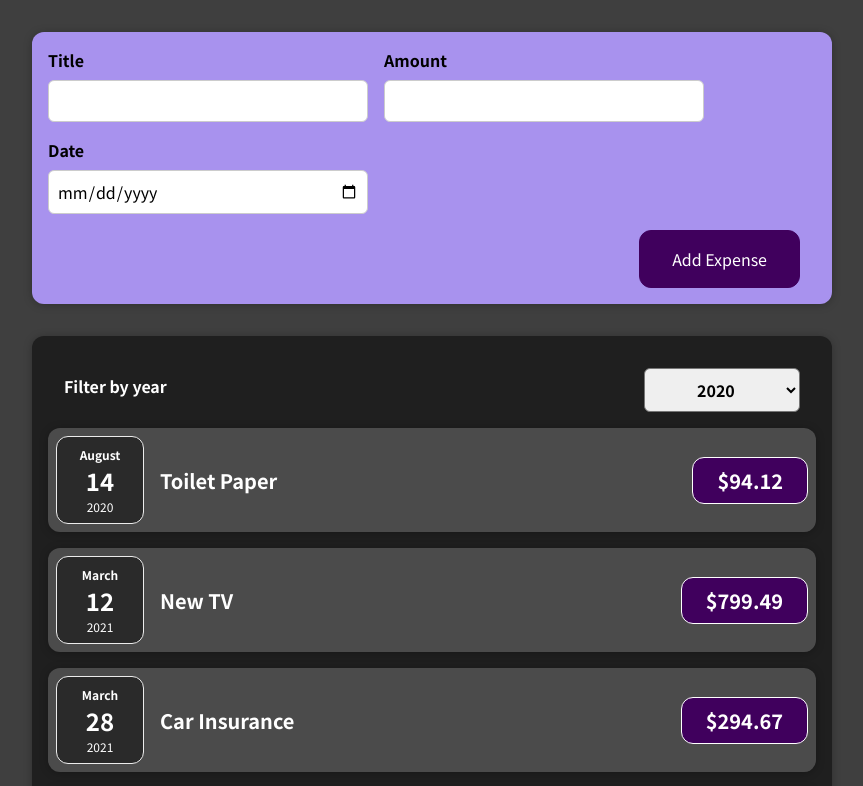
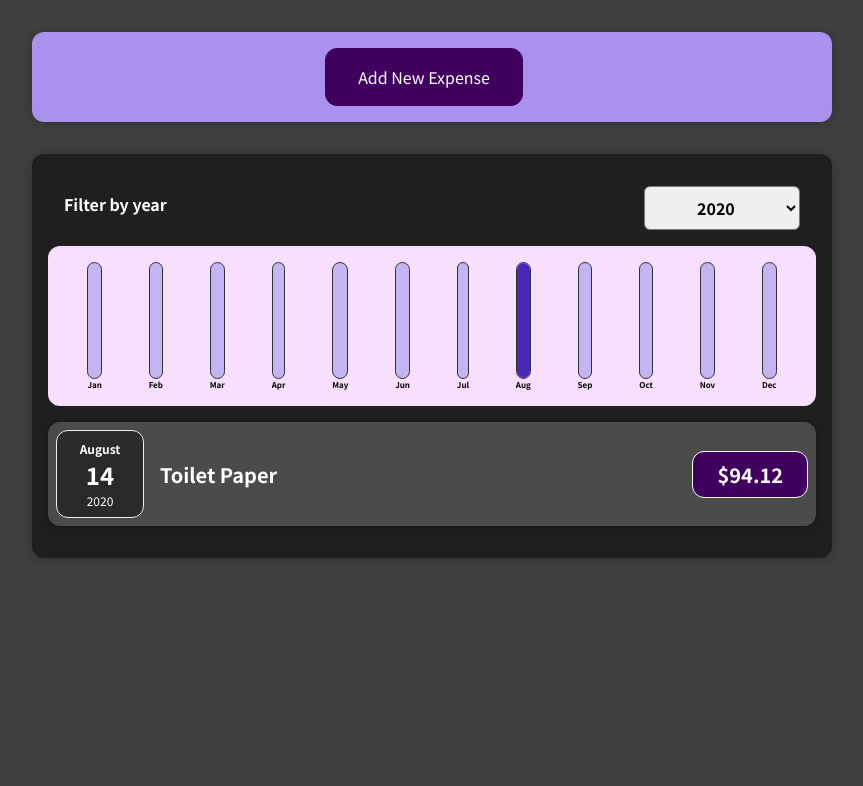
Before and after one commit to ThomasCode92/Expense-Tracker, a React (Create React App) app: page / in a window 1280 px wide. Shown: the top 786 px of the page, without its empty margins (208-1071 px from the left). Built offline with nearby package versions, Linux system fonts and the light colour scheme.

Commit message:
Rendering Lists & Conditional Content

```diff
--- a/src/App.js
+++ b/src/App.js
@@ -1,8 +1,8 @@
+import { useState } from 'react';
 import NewExpense from './components/NewExpense/NewExpense';
 import Expenses from './components/Expenses/Expenses';
 
-const App = () => {
-  const expenses = [
+const DUMMY_EXPENSES = [
   {
     id: 'e1',
     title: 'Toilet Paper',
@@ -24,9 +24,13 @@
   },
 ];
 
+const App = () => {
+  const [expenses, setExpenses] = useState(DUMMY_EXPENSES)
+
   const addExpenseHandler = expense => {
-    console.log('In App.js');
-    console.log(expense);
+    setExpenses(prevState => {
+      return [expense, ...prevState]
+    })
   };
 
   return (
--- /dev/null
+++ b/src/components/Chart/Chart.css
@@ -0,0 +1,9 @@
+.chart {
+  padding: 1rem;
+  border-radius: 12px;
+  background-color: #f8dfff;
+  text-align: center;
+  display: flex;
+  justify-content: space-around;
+  height: 10rem;
+}
--- /dev/null
+++ b/src/components/Chart/Chart.js
@@ -0,0 +1,22 @@
+import ChartBar from './ChartBar';
+import './Chart.css';
+
+const Chart = props => {
+  const dataPointValues = props.dataPoints.map(dataPoint => dataPoint.value);
+  const totalMaximum = Math.max(...dataPointValues);
+
+  return (
+    <div className="chart">
+      {props.dataPoints.map(dataPoint => (
+        <ChartBar
+          key={dataPoint.label}
+          value={dataPoint.value}
+          maxValue={totalMaximum}
+          label={dataPoint.label}
+        />
+      ))}
+    </div>
+  );
+};
+
+export default Chart;
--- /dev/null
+++ b/src/components/Chart/ChartBar.css
@@ -0,0 +1,30 @@
+.chart-bar {
+  height: 100%;
+  display: flex;
+  flex-direction: column;
+  align-items: center;
+}
+
+.chart-bar__inner {
+  height: 100%;
+  width: 100%;
+  border: 1px solid #313131;
+  border-radius: 12px;
+  background-color: #c3b4f3;
+  overflow: hidden;
+  display: flex;
+  flex-direction: column;
+  justify-content: flex-end;
+}
+
+.chart-bar__fill {
+  background-color: #4826b9;
+  width: 100%;
+  transition: all 0.3s ease-out;
+}
+
+.chart-bar__label {
+  font-weight: bold;
+  font-size: 0.5rem;
+  text-align: center;
+}
--- /dev/null
+++ b/src/components/Chart/ChartBar.js
@@ -0,0 +1,23 @@
+import './ChartBar.css';
+
+const ChartBar = props => {
+  let barFillHeight = 0;
+
+  if (props.maxValue > 0) {
+    barFillHeight = Math.round((props.value / props.maxValue) * 100);
+  }
+
+  return (
+    <div className="chart-bar">
+      <div className="chart-bar__inner">
+        <div
+          className="chart-bar__fill"
+          style={{ height: `${barFillHeight}%` }}
+        ></div>
+      </div>
+      <div className="chart-bar__label">{props.label}</div>
+    </div>
+  );
+};
+
+export default ChartBar;
--- a/src/components/Expenses/ExpenseItem.js
+++ b/src/components/Expenses/ExpenseItem.js
@@ -4,6 +4,7 @@
 
 const ExpenseItem = props => {
   return (
+    <li>
       <Card className="expense-item">
         <ExpenseDate date={props.date} />
         <div className="expense-item__description">
@@ -11,6 +12,7 @@
           <div className="expense-item__price">${props.amount}</div>
         </div>
       </Card>
+    </li>
   );
 };
 
--- a/src/components/Expenses/Expenses.js
+++ b/src/components/Expenses/Expenses.js
@@ -1,8 +1,9 @@
+import { useState } from 'react';
 import Card from '../UI/Card';
 import ExpensesFilter from './ExpensesFilter';
-import ExpenseItem from './ExpenseItem';
+import ExpensesChart from './ExpensesChart';
+import ExpensesList from './ExpensesList';
 import './Expenses.css';
-import { useState } from 'react';
 
 const Expenses = props => {
   const expenses = props.items;
@@ -13,32 +14,19 @@
     setFilteredYear(selectedYear);
   };
 
+  const filteredExpenses = expenses.filter(expense => {
+    const year = expense.date.getFullYear().toString();
+    return year === filteredYear;
+  });
+
   return (
     <Card className="expenses">
       <ExpensesFilter
         selectedYear={filteredYear}
         onFilterChange={filterChangeHandler}
       />
-      <ExpenseItem
-        title={expenses[0].title}
-        amount={expenses[0].amount}
-        date={expenses[0].date}
-      />
-      <ExpenseItem
-        title={expenses[1].title}
-        amount={expenses[1].amount}
-        date={expenses[1].date}
-      />
-      <ExpenseItem
-        title={expenses[2].title}
-        amount={expenses[2].amount}
-        date={expenses[2].date}
-      />
-      <ExpenseItem
-        title={expenses[3].title}
-        amount={expenses[3].amount}
-        date={expenses[3].date}
-      />
+      <ExpensesChart expenses={filteredExpenses} />
+      <ExpensesList items={filteredExpenses} />
     </Card>
   );
 };
--- /dev/null
+++ b/src/components/Expenses/ExpensesChart.js
@@ -0,0 +1,27 @@
+import Chart from '../Chart/Chart';
+
+const ExpensesChart = props => {
+  const chartDataPoints = [
+    { label: 'Jan', value: 0 },
+    { label: 'Feb', value: 0 },
+    { label: 'Mar', value: 0 },
+    { label: 'Apr', value: 0 },
+    { label: 'May', value: 0 },
+    { label: 'Jun', value: 0 },
+    { label: 'Jul', value: 0 },
+    { label: 'Aug', value: 0 },
+    { label: 'Sep', value: 0 },
+    { label: 'Oct', value: 0 },
+    { label: 'Nov', value: 0 },
+    { label: 'Dec', value: 0 },
+  ];
+
+  for (const expense of props.expenses) {
+    const expenseMonth = expense.date.getMonth(); // starting at 0 => January is 0
+    chartDataPoints[expenseMonth].value += expense.amount;
+  }
+
+  return <Chart dataPoints={chartDataPoints} />;
+};
+
+export default ExpensesChart;
--- /dev/null
+++ b/src/components/Expenses/ExpensesList.css
@@ -0,0 +1,9 @@
+.expenses-list {
+  list-style: none;
+  padding: 0;
+}
+
+.expenses-list__fallback {
+  color: white;
+  text-align: center;
+}
--- /dev/null
+++ b/src/components/Expenses/ExpensesList.js
@@ -0,0 +1,27 @@
+import ExpenseItem from './ExpenseItem';
+import './ExpensesList.css';
+
+const ExpensesList = props => {
+  if (props.items.length === 0) {
+    return (
+      <h2 className="expenses-list__fallback">
+        <p>Found no expenses!</p>
+      </h2>
+    );
+  }
+
+  return (
+    <ul className="expenses-list">
+      {props.items.map(expense => (
+        <ExpenseItem
+          key={expense.id}
+          title={expense.title}
+          amount={expense.amount}
+          date={expense.date}
+        />
+      ))}
+    </ul>
+  );
+};
+
+export default ExpensesList;
--- a/src/components/NewExpense/ExpenseForm.js
+++ b/src/components/NewExpense/ExpenseForm.js
@@ -31,7 +31,7 @@
 
     const expenseData = {
       title: userInput.enteredTitle,
-      amount: userInput.enteredAmount,
+      amount: parseFloat(userInput.enteredAmount),
       date: new Date(userInput.enteredDate),
     };
 
@@ -78,6 +78,9 @@
         </div>
       </div>
       <div className="new-expense__actions">
+        <button type="button" onClick={props.onCancel}>
+          Cancel
+        </button>
         <button type="submit">Add Expense</button>
       </div>
     </form>
--- a/src/components/NewExpense/NewExpense.js
+++ b/src/components/NewExpense/NewExpense.js
@@ -1,7 +1,18 @@
+import { useState } from 'react';
 import ExpenseForm from './ExpenseForm';
 import './NewExpense.css';
 
 const NewExpense = props => {
+  const [isEditing, setIsEditing] = useState(false);
+
+  const startEditingHandler = () => {
+    setIsEditing(true);
+  };
+
+  const stopEditingHandler = () => {
+    setIsEditing(false);
+  };
+
   const saveExpenseDataHandler = enteredExpenseData => {
     const expenseData = {
       ...enteredExpenseData,
@@ -9,11 +20,20 @@
     };
 
     props.onAddExpense(expenseData);
+    setIsEditing(false);
   };
 
   return (
     <div className="new-expense">
-      <ExpenseForm onSaveExpenseData={saveExpenseDataHandler} />
+      {!isEditing && (
+        <button onClick={startEditingHandler}>Add New Expense</button>
+      )}
+      {isEditing && (
+        <ExpenseForm
+          onSaveExpenseData={saveExpenseDataHandler}
+          onCancel={stopEditingHandler}
+        />
+      )}
     </div>
   );
 };
```
Lines whose indentation alone changed are shown as unchanged.
